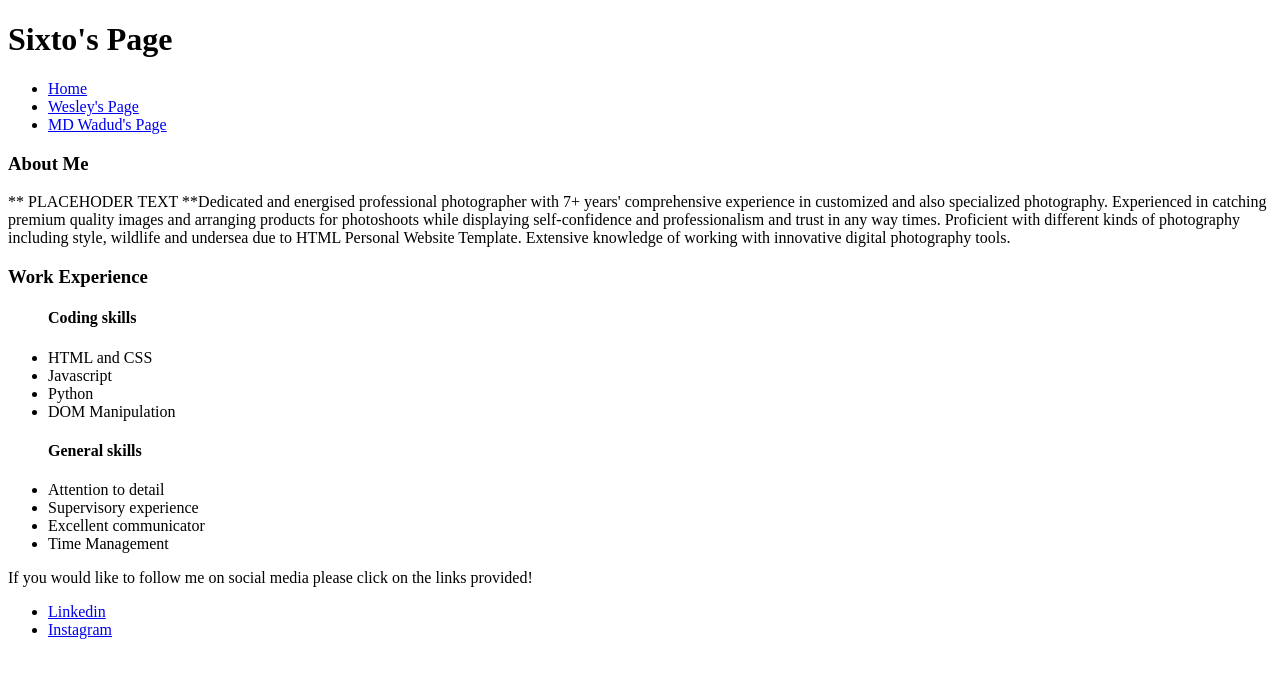
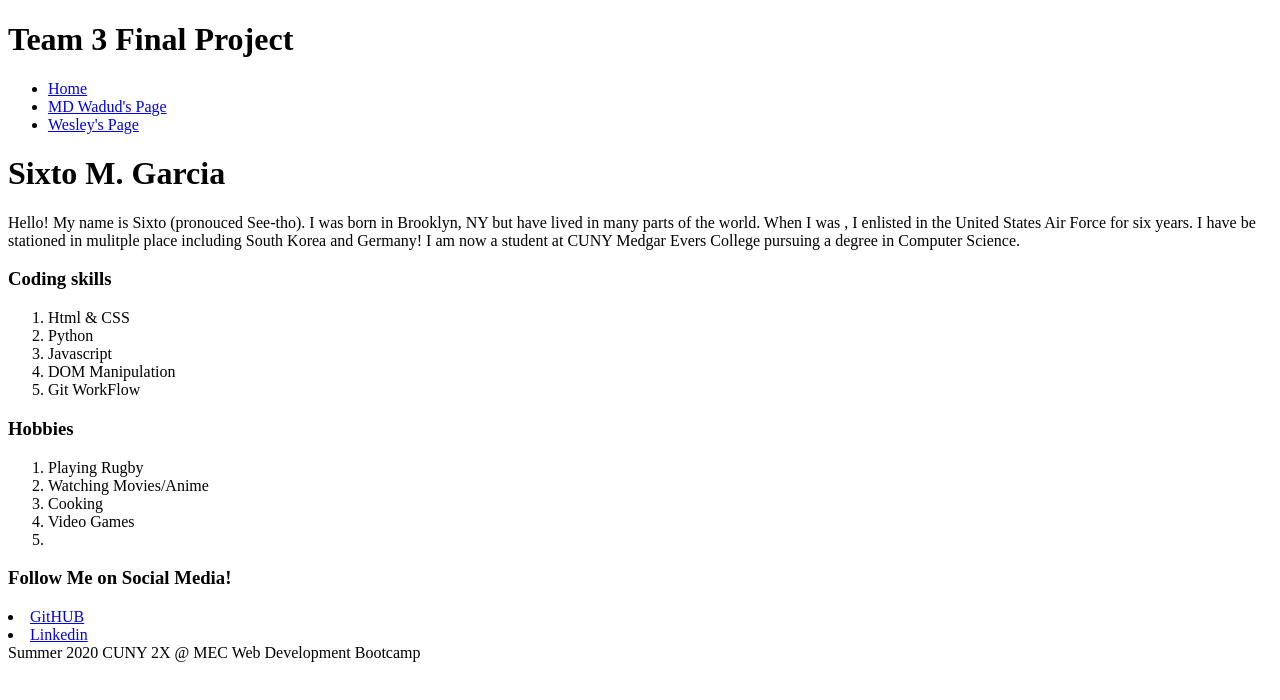
Before and after one commit to smg-73/final-project, a plain HTML site: page sixto.html in a window 1280 px wide. Drawn offline with Linux system fonts and the light colour scheme.

Commit message:
adds content to sixto page

```diff
--- a/sixto.html
+++ b/sixto.html
@@ -3,72 +3,61 @@
   <head>
     <meta charset="UTF-8" />
     <meta name="viewport" content="width=device-width, initial-scale=1.0" />
+    <title>Document</title>
     <link rel="stylesheet" href="style.css" />
-    <title>Team 3 Final Project</title>
   </head>
+
   <body>
-    <div class="container">
-      <div class="header">
     <header class="homeHeader">
-          <h1>Sixto's Page</h1>
+      <h1>Team 3 Final Project</h1>
     </header>
+
     <nav>
       <ul>
         <li><a href="index.html">Home</a></li>
+        <li><a href="mdwadud.html">MD Wadud's Page</a></li>
         <li><a href="wesley.html">Wesley's Page</a></li>
-            <li><a href="mdwadud.html">MD Wadud's Page</a></li>
       </ul>
     </nav>
+    <h1>Sixto M. Garcia</h1>
+    <p>
+      Hello! My name is Sixto (pronouced See-tho). I was born in Brooklyn, NY but have lived in many parts of the world.
+      When I was , I enlisted in the United States Air Force for six years.
+      I have be stationed in mulitple place including South Korea and Germany!
+      I am now a student at CUNY Medgar Evers College pursuing a degree in Computer Science.
+    </p>
+
+    <h3>Coding skills</h3>
+    <ol>
+      <li>Html & CSS</li>
+      <li>Python </li>
+      <li>Javascript </li>
+      <li>DOM Manipulation</li>
+      <li>Git WorkFlow</li>
+    </ol>
+
+    <h3>Hobbies</h3>
+    <ol>
+      <li>Playing Rugby</li>
+      <li>Watching Movies/Anime</li>
+      <li>Cooking</li>
+      <li>Video Games</li>
+      <li></li>
+
+    </ol>
+
+    <h3>Follow Me on Social Media!</h3>
+    <li><a href="https://github.com/sixto-73"> GitHUB</a></li>
+    <li><a href="https://linkedin.com"> Linkedin</a></li>
+
+
+
+
+      <footer class="homeFooter">
+        Summer 2020 CUNY 2X @ MEC Web Development Bootcamp
+      </footer>
     </div>
 
-      <section class="aboutMe">
-        <h3 class="aboutMeHeader">
-          About Me
-        </h3>
-        <p>
-          ** PLACEHODER TEXT **Dedicated and energised professional photographer
-          with 7+ years' comprehensive experience in customized and also
-          specialized photography. Experienced in catching premium quality
-          images and arranging products for photoshoots while displaying
-          self-confidence and professionalism and trust in any way times.
-          Proficient with different kinds of photography including style,
-          wildlife and undersea due to HTML Personal Website Template. Extensive
-          knowledge of working with innovative digital photography tools.
-        </p>
-      </section>
-      <section class="workExperience">
-        <h3 class="workExperienceHeader">Work Experience</h3>
-      </section>
-      <section class="mySkills">
-        <ul class="skillsCoding">
-          <h4>Coding skills</h4>
-          <li>HTML and CSS</li>
-          <li>Javascript</li>
-          <li>Python</li>
-          <li>DOM Manipulation</li>
-        </ul>
-
-        <ul class="skillsGeneral">
-          <h4>General skills</h4>
-          <li>Attention to detail</li>
-          <li>Supervisory experience</li>
-          <li>Excellent communicator</li>
-          <li>Time Management</li>
-        </ul>
-      </section>
-
-      <section class="links">
-        <p class="linksPara">
-          If you would like to follow me on social media please click on the
-          links provided!
-        </p>
-        <ul>
-          <li>
-            <a href="http://www.linkedin.com/in/sixto-garcia">Linkedin</a>
-          </li>
-          <li><a href="https://www.instagram.com/sixtomg/">Instagram</a></li>
-        </ul>
-      </section>
-    </div>
+    <script src="main.js"></script>
   </body>
 </html>
```
Lines whose indentation alone changed are shown as unchanged.
